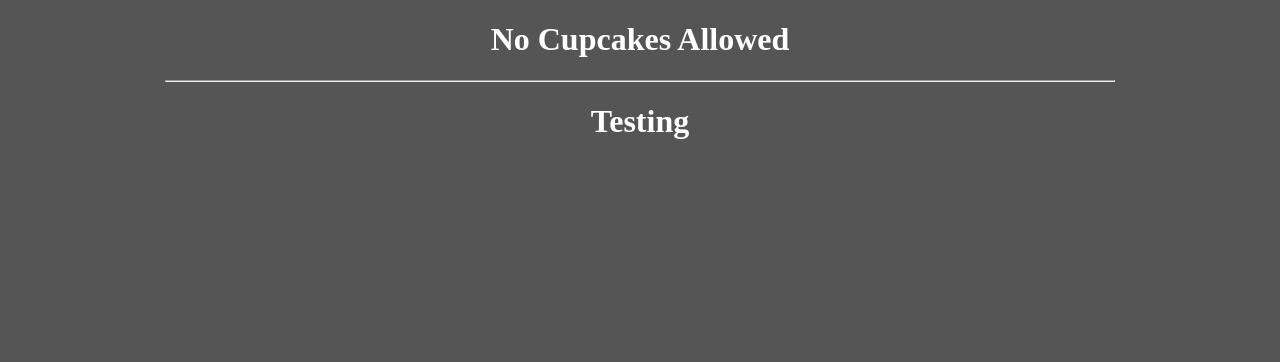
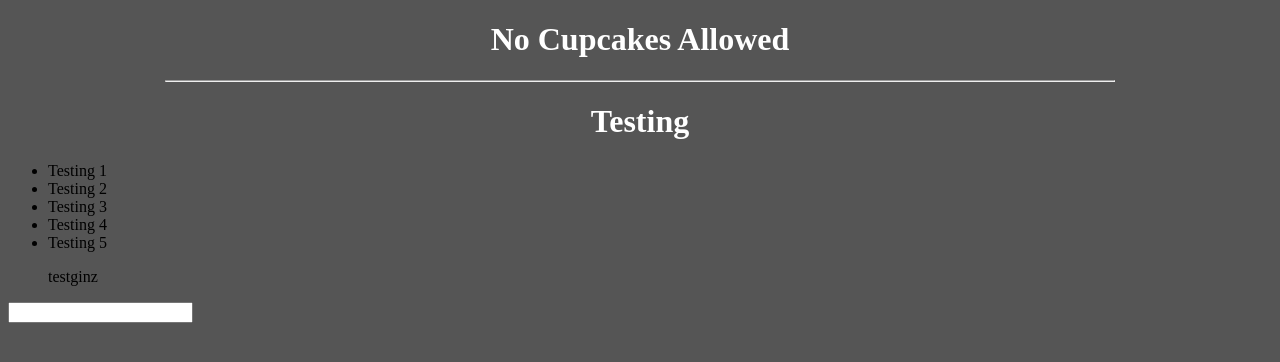
Before and after one commit to jyling/Testing2, a plain HTML site: page index.html in a window 1280 px wide. Drawn offline with Linux system fonts and the light colour scheme.

Commit message:
made changes in html

```diff
--- a/index.html
+++ b/index.html
@@ -5,8 +5,18 @@
 	<link rel="stylesheet" type="text/css" href="style.css">
 </head>
 <body>
-<center><h1>No Cupcakes Allowed</h1></center>
+<h1>No Cupcakes Allowed</h1>
 <hr>
 <h1>Testing</h1>
+
+<ul id="testing">
+	<li class="items">Testing 1</li>
+	<li class="items">Testing 2</li>
+	<li class="items">Testing 3</li>
+	<li class="items">Testing 4</li>
+	<li class="items">Testing 5</li>
+</ul>
+<blockquote>testginz</blockquote>
+<input type="email" name="" id="">
 </body>
-</html>
+</html
```
